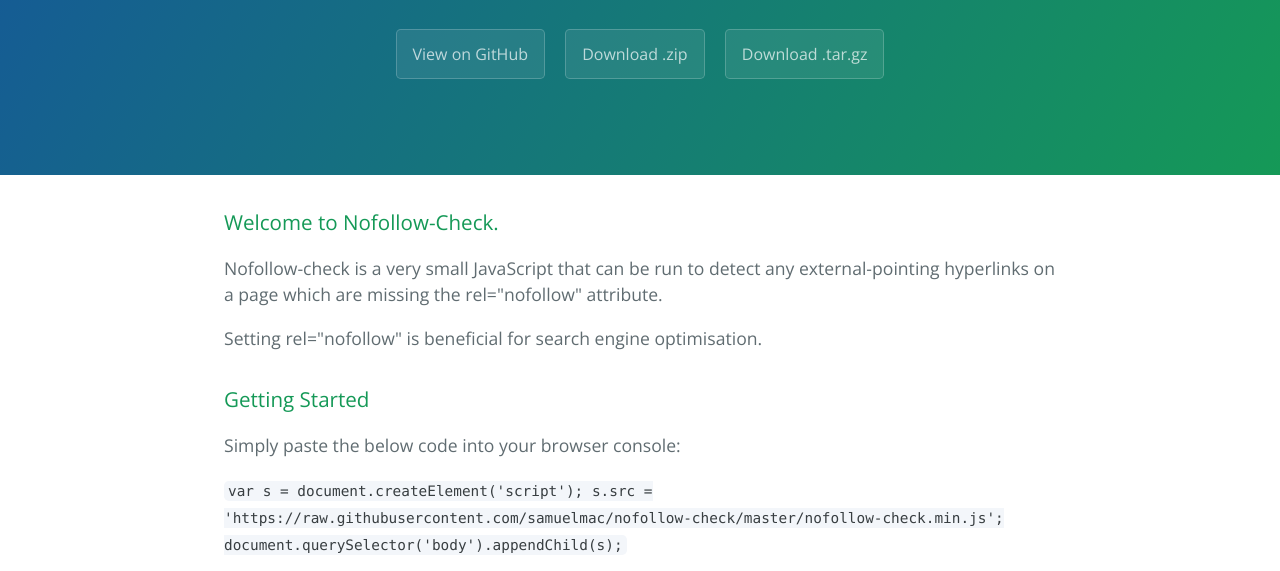
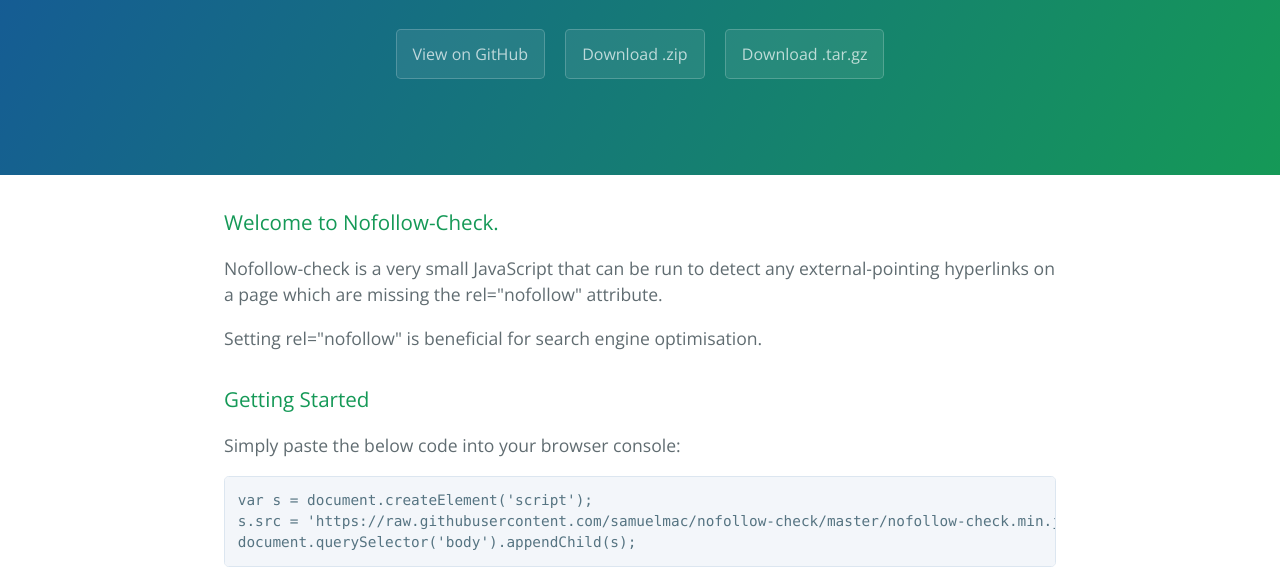
Before and after one commit to samuelmac/nofollow-check, a plain HTML site: page index.html in a window 1280 px wide. Shown: the part 208-779 px from the top of the page. Drawn offline with nearby package versions, Linux system fonts and the light colour scheme.

Commit message:
Create gh-pages branch via GitHub

```diff
--- a/index.html
+++ b/index.html
@@ -31,9 +31,10 @@
 
 <p>Simply paste the below code into your browser console:</p>
 
-<p><code>var s = document.createElement('script');
-    s.src = 'https://raw.githubusercontent.com/samuelmac/nofollow-check/master/nofollow-check.min.js';
-    document.querySelector('body').appendChild(s);</code></p>
+<pre><code>var s = document.createElement('script');
+s.src = 'https://raw.githubusercontent.com/samuelmac/nofollow-check/master/nofollow-check.min.js';
+document.querySelector('body').appendChild(s);
+</code></pre>
 
 <p>Any links missing the appropriate rel tag will then log themselves out into the console for you to see.</p>
 
--- a/params.json
+++ b/params.json
@@ -1,6 +1,6 @@
 {
   "name": "Nofollow-check",
   "tagline": "Checks whether all external Hyperlinks on a given page have rel=\"nofollow\" set. Helps with SEO.",
-  "body": "### Welcome to Nofollow-Check.\r\n\r\nNofollow-check is a very small JavaScript that can be run to detect any external-pointing hyperlinks on a page which are missing the rel=\"nofollow\" attribute.\r\n\r\nSetting rel=\"nofollow\" is beneficial for search engine optimisation.\r\n\r\n### Getting Started\r\n\r\nSimply paste the below code into your browser console:\r\n\r\n`    var s = document.createElement('script');\r\n    s.src = 'https://raw.githubusercontent.com/samuelmac/nofollow-check/master/nofollow-check.min.js';\r\n    document.querySelector('body').appendChild(s);`\r\n\r\nAny links missing the appropriate rel tag will then log themselves out into the console for you to see.\r\n\r\n### Permanent reporting\r\nYou can of course link directly to the JavaScript file reference above via a script tag on your page, however this is ill-advised for production websites. Every page log will log information to the console.\r\n\r\n## Benefits\r\n* No jQuery required.\r\n* Vanilla JavaScript.\r\n* Just requires any new browser (Chrome, Firefox, IE9+) with a developer console.",
+  "body": "### Welcome to Nofollow-Check.\r\n\r\nNofollow-check is a very small JavaScript that can be run to detect any external-pointing hyperlinks on a page which are missing the rel=\"nofollow\" attribute.\r\n\r\nSetting rel=\"nofollow\" is beneficial for search engine optimisation.\r\n\r\n### Getting Started\r\n\r\nSimply paste the below code into your browser console:\r\n\r\n    var s = document.createElement('script');\r\n    s.src = 'https://raw.githubusercontent.com/samuelmac/nofollow-check/master/nofollow-check.min.js';\r\n    document.querySelector('body').appendChild(s);\r\n\r\nAny links missing the appropriate rel tag will then log themselves out into the console for you to see.\r\n\r\n### Permanent reporting\r\nYou can of course link directly to the JavaScript file reference above via a script tag on your page, however this is ill-advised for production websites. Every page log will log information to the console.\r\n\r\n## Benefits\r\n* No jQuery required.\r\n* Vanilla JavaScript.\r\n* Just requires any new browser (Chrome, Firefox, IE9+) with a developer console.",
   "note": "Don't delete this file! It's used internally to help with page regeneration."
 }
```
